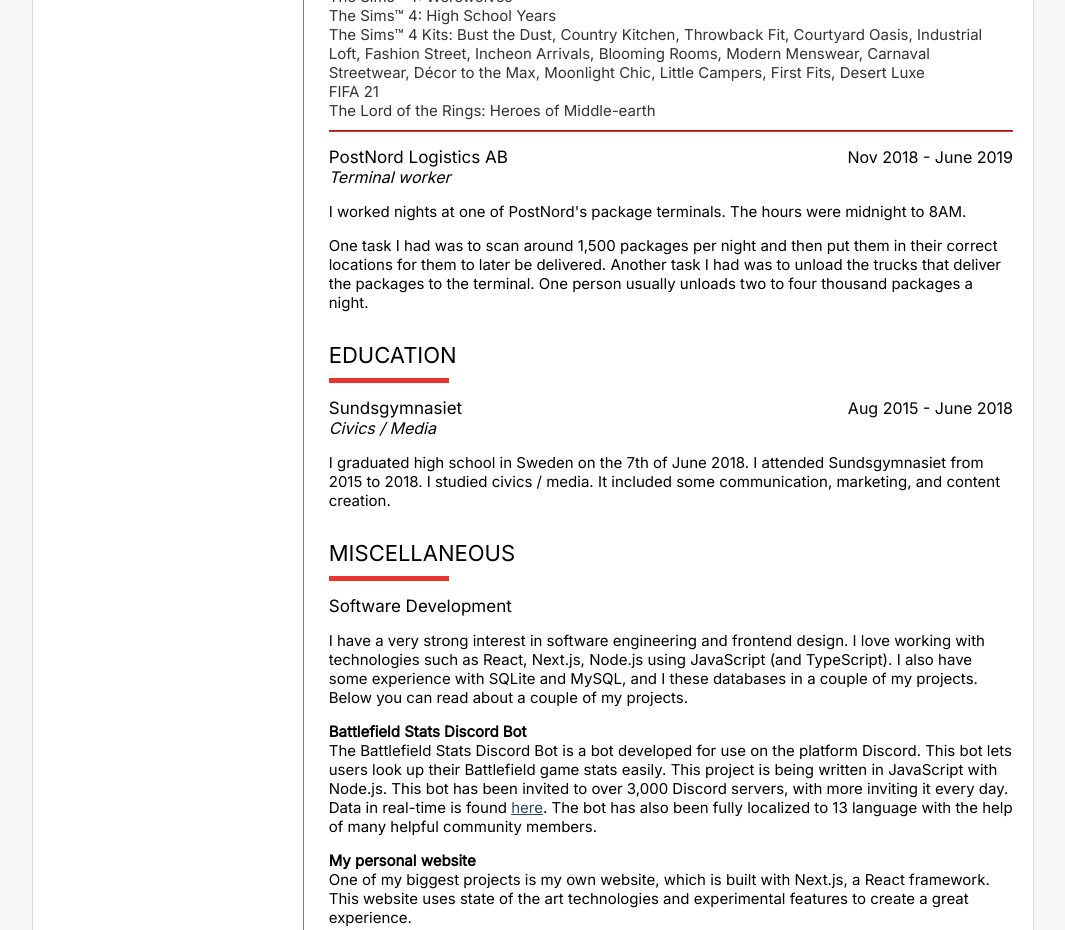
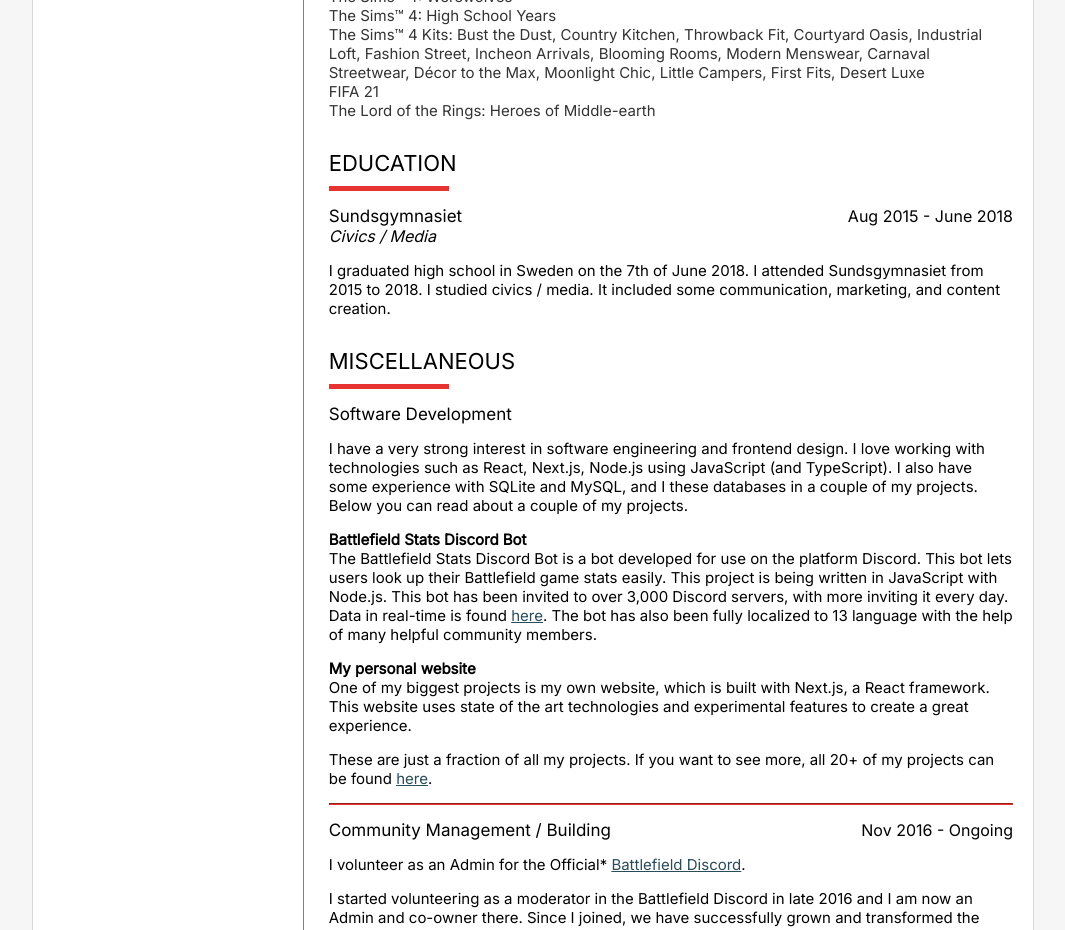
Before and after one commit to leonlarsson/leon-home, a Next.js app: page /cv in a window 1280 px wide. Shown: the part 1080-2010 px from the top of the page, without its empty margins (107-1172 px from the left). Built offline with nearby package versions, Linux system fonts and the light colour scheme.

Commit message:
cv: update part 3 - remove employment #1

```diff
--- a/app/(cv)/cv/page.tsx
+++ b/app/(cv)/cv/page.tsx
@@ -251,19 +251,6 @@ export default () => {
                       </ul>
                     </>
                   </Employment>
-
-                  <hr />
-
-                  <Employment title="Terminal worker" company="PostNord Logistics AB" companyUrl="https://www.postnord.se/" date="Nov 2018 - June 2019">
-                    <>
-                      <p>I worked nights at one of PostNord's package terminals. The hours were midnight to 8AM.</p>
-
-                      <p>
-                        One task I had was to scan around 1,500 packages per night and then put them in their correct locations for them to later be delivered. Another task I had was to unload the trucks that deliver the packages to the terminal. One person usually unloads two to four thousand
-                        packages a night.
-                      </p>
-                    </>
-                  </Employment>
                 </div>
 
                 <div className="no-pagebreak-header">
```
Also changed, not shown: app/(cv)/cv-swe/page.tsx (+0 -10 lines).
